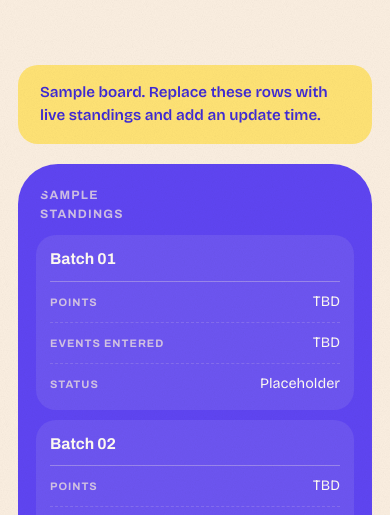
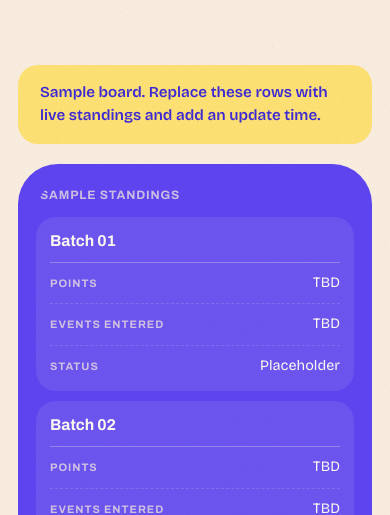
Before and after one commit to unnnii/aquilae, a plain HTML site: page scoreboard.html in a window 390 px wide. Shown: the part 245-760 px from the top of the page. Drawn offline with nearby package versions, Linux system fonts and the light colour scheme.

Commit message:
Let a stacked table caption run the full width

```diff
--- a/css/style.css
+++ b/css/style.css
@@ -997,7 +997,7 @@ html.reveal-on [data-reveal-item]:nth-child(6) { transition-delay: 300ms; }
   .table-stack th,
   .table-stack td { display: block; width: auto; }
 
-  .table-stack caption { padding: 4px 4px 12px; }
+  .table-stack caption { display: block; width: 100%; padding: 4px 4px 12px; letter-spacing: 0.07em; }
 
   .table-stack tr {
     padding: 12px 14px 6px;
```
